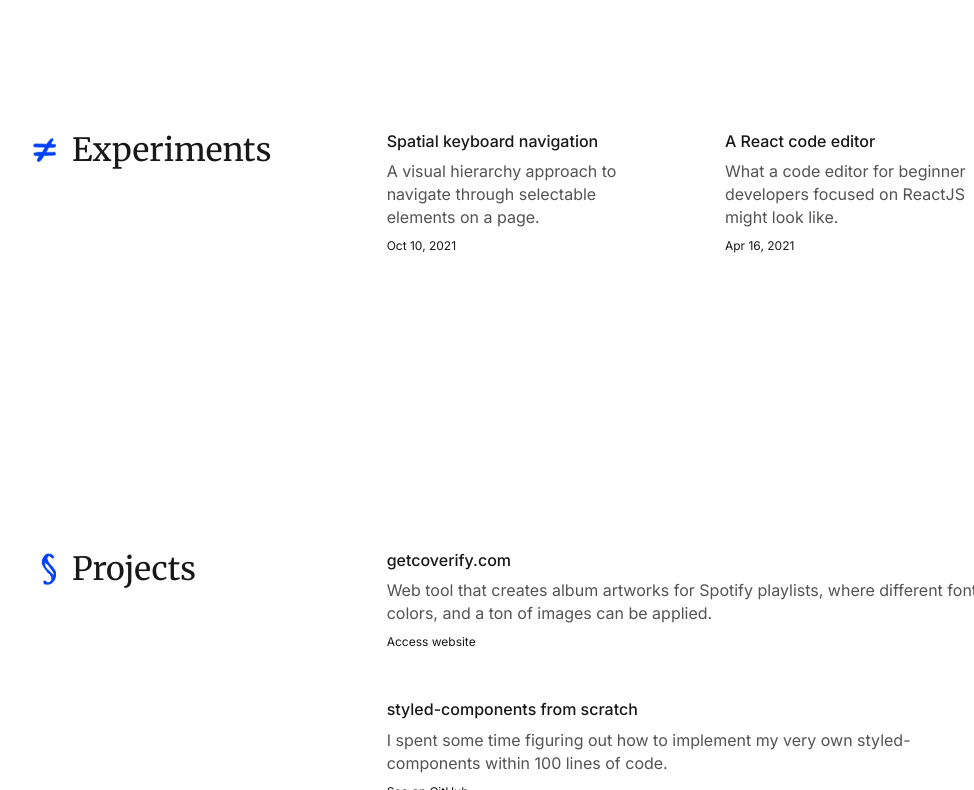
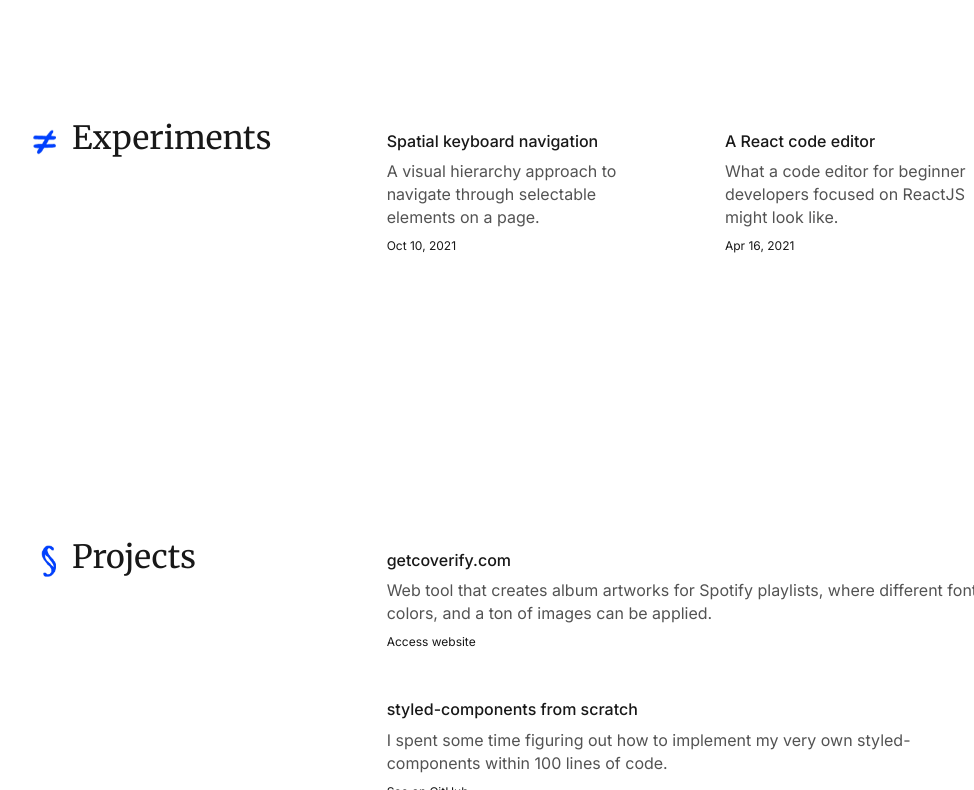
Before and after one commit to danilowoz/danilowoz.com, an Astro site: page / in a window 1280 px wide. Shown: the part 1360-2150 px from the top of the page, without its empty margins (104-1078 px from the left). Built offline with nearby package versions, Linux system fonts and the light colour scheme; Astro itself is replaced by a stand-in of ours.

Commit message:
Update Section.astro

```diff
--- a/src/components/Section.astro
+++ b/src/components/Section.astro
@@ -128,6 +128,8 @@ const formatDate = (string) => {
     .type_main {
       grid-column: 1/2;
       margin: 0;
+      line-height: 1;
+      margin-top: calc(var(--unit) * -0.5);
 
       &.sticky {
         position: sticky;
```
